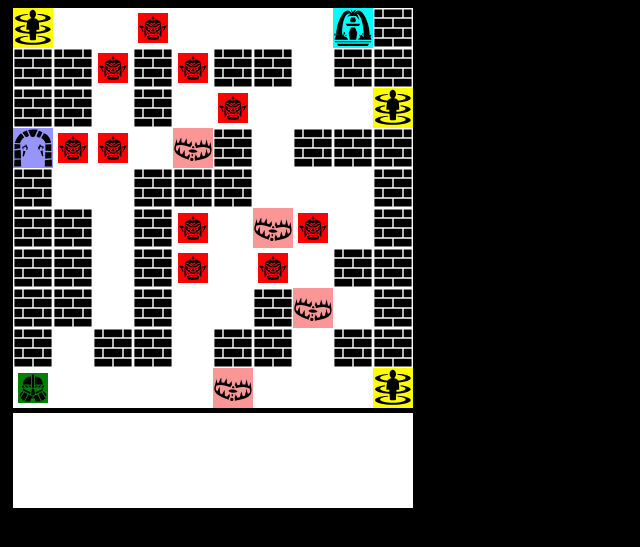
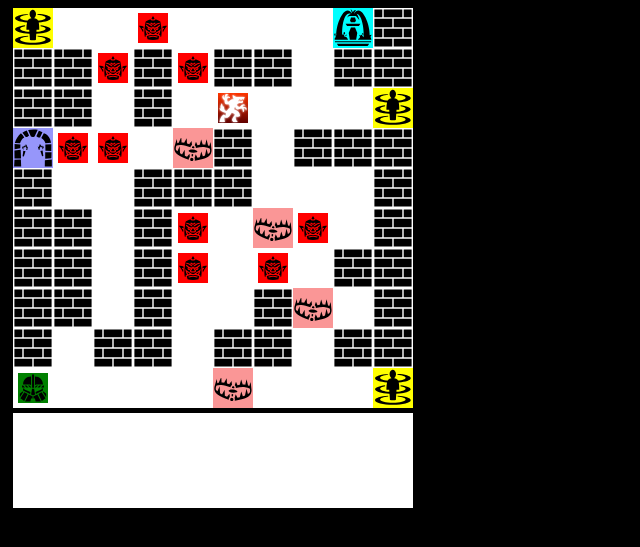
Before and after one commit to MKomaltilov/roguelike-game, a website built with webpack: page index.html in a window 1280 px wide. Shown: the part 85-632 px from the top of the page, without its empty margins (0-640 px from the left). Built offline with nearby package versions, Linux system fonts and the light colour scheme.

Commit message:
added icon for seeker enemy and one of horizontal enemies replaced to seeker in demo map

```diff
--- a/css/game.css
+++ b/css/game.css
@@ -87,6 +87,10 @@ html {
     background-image: url("../img/orc-head.svg");
 }
 
+.seeker-enemy {
+    background-image: url("../img/werewolf.svg");
+}
+
 .game-object-player {
     background-color: green;
     background-image: url("../img/dwarf-helmet.svg");
--- a/js/classes/GameObjects.js
+++ b/js/classes/GameObjects.js
@@ -51,7 +51,7 @@ export default class GameObjects {
         for(let object of objects) {
             field[object.X][object.Y].object = object;
             let objectElement = document.createElement('div');
-            objectElement.className = 'game-object game-object-'+ object.type;
+            objectElement.className = 'game-object game-object-'+ object.type + ' ' + object.name;
             let element = document.getElementById('game-cell-' + object.X + '-' + object.Y);
             element.innerHTML = '';
             element.appendChild(objectElement);
--- a/js/classes/SeekerEnemy.js
+++ b/js/classes/SeekerEnemy.js
@@ -3,7 +3,7 @@ import Floor from './Floor.js';
 import Player from './Player.js';
 import PathFinder from './PathFinder.js';
 
-export default class VerticalEnemy extends Enemy {
+export default class SeekerEnemy extends Enemy {
     constructor(x, y) {
         super(x, y);
         this.name = 'seeker-enemy';
--- a/js/game.js
+++ b/js/game.js
@@ -15,7 +15,7 @@ let level_1 = {
     ],
     objects: [
         {
-            name: 'horizontal-enemy',
+            name: 'seeker-enemy',
             x: 2,
             y: 5
         },
```
Also changed, not shown: img/hound.svg (added), img/werewolf.svg (added).
